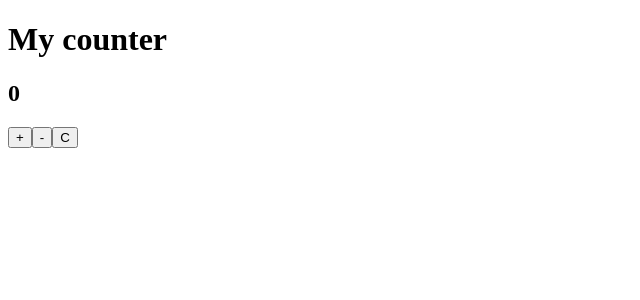
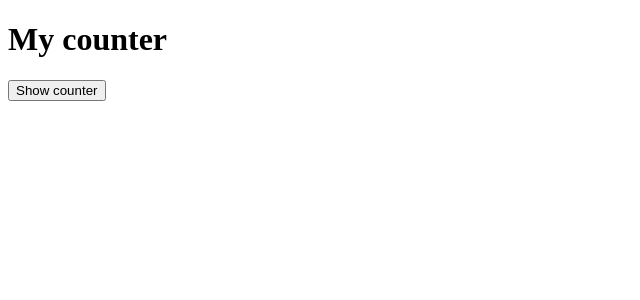
Before and after one commit to Denver123451/Hilel-React, a React (Vite) app: page / in a window 1280 px wide. Shown: the top 300 px of the page, without its empty margins (0-640 px from the left). Built offline with nearby package versions, Linux system fonts and the light colour scheme.

Commit message:
Counter fixed

```diff
--- a/src/App.jsx
+++ b/src/App.jsx
@@ -1,10 +1,24 @@
 import Counter from "./Components/Counter.jsx";
+import { useState } from "react";
 
 function App() {
+  const [isCounterOpen, setIsCounterOpen] = useState(false);
+
+  // const handelCounterOpen = () => {
+  //   setIsCounterOpen(!isCounterOpen);
+  // };
+
   return (
     <>
       <h1>My counter</h1>
-      <Counter />
+
+      {isCounterOpen ? (
+        <Counter />
+      ) : (
+        <button onClick={() => setIsCounterOpen(!isCounterOpen)}>
+          Show counter
+        </button>
+      )}
     </>
   );
 }
```
